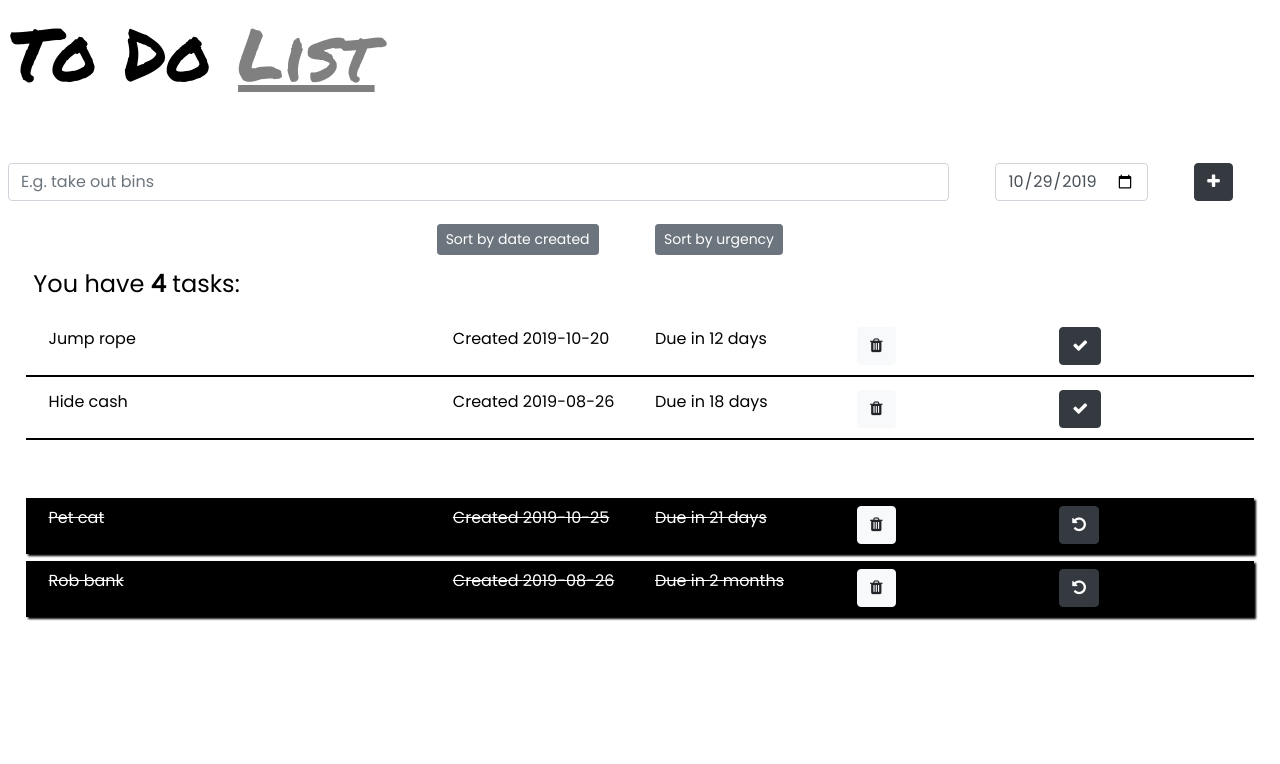
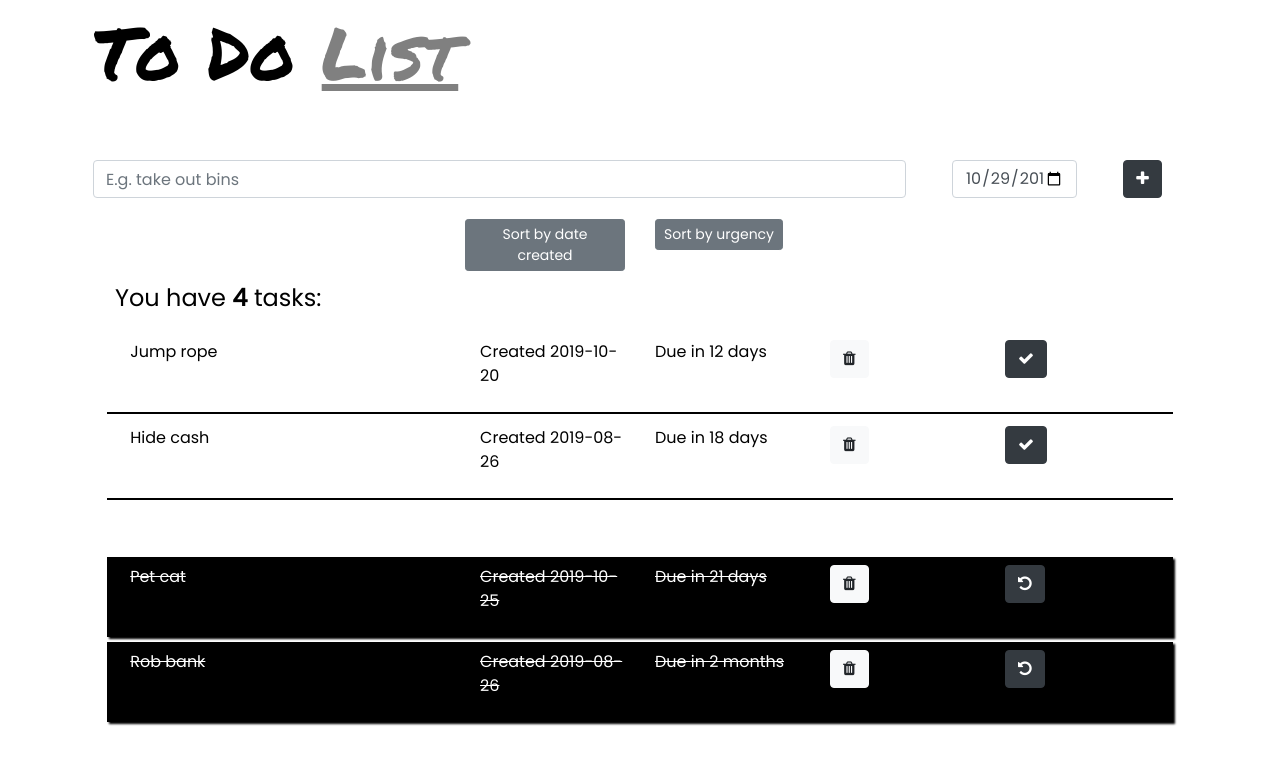
Before and after one commit to mld1/todo-app-frontend, a React (Create React App) app: page / in a window 1280 px wide. Shown: the top 764 px of the page. Built offline with nearby package versions, Linux system fonts and the light colour scheme; a web font is replaced by a local one.

Commit message:
Fixed Bootstrap columns and rows

```diff
--- a/src/App.js
+++ b/src/App.js
@@ -126,7 +126,7 @@ class App extends React.Component {
     });
 
     return (
-      <div className="Container">
+      <div className="container">
         <header>
           <h1>
             <span className="h1Letter">To Do </span>
@@ -141,6 +141,8 @@ class App extends React.Component {
             <br className="grey"></br>
 
             <AddTask addTaskFunc={this.addTask} />
+          </div>
+        </div>
         <div className="row">
           <div className="col-4"></div>
           <div className="col-2">
@@ -156,6 +158,8 @@ class App extends React.Component {
         </div>
         {/* <br className="grey"></br> */}
         <OutstandingTasks count={this.state.tasks.length} />
+        <div className="row">
+          <div className="col-12">
             {incompleteTasks.map(task => {
               return (
                 <Task
```
Lines whose indentation alone changed are shown as unchanged.
